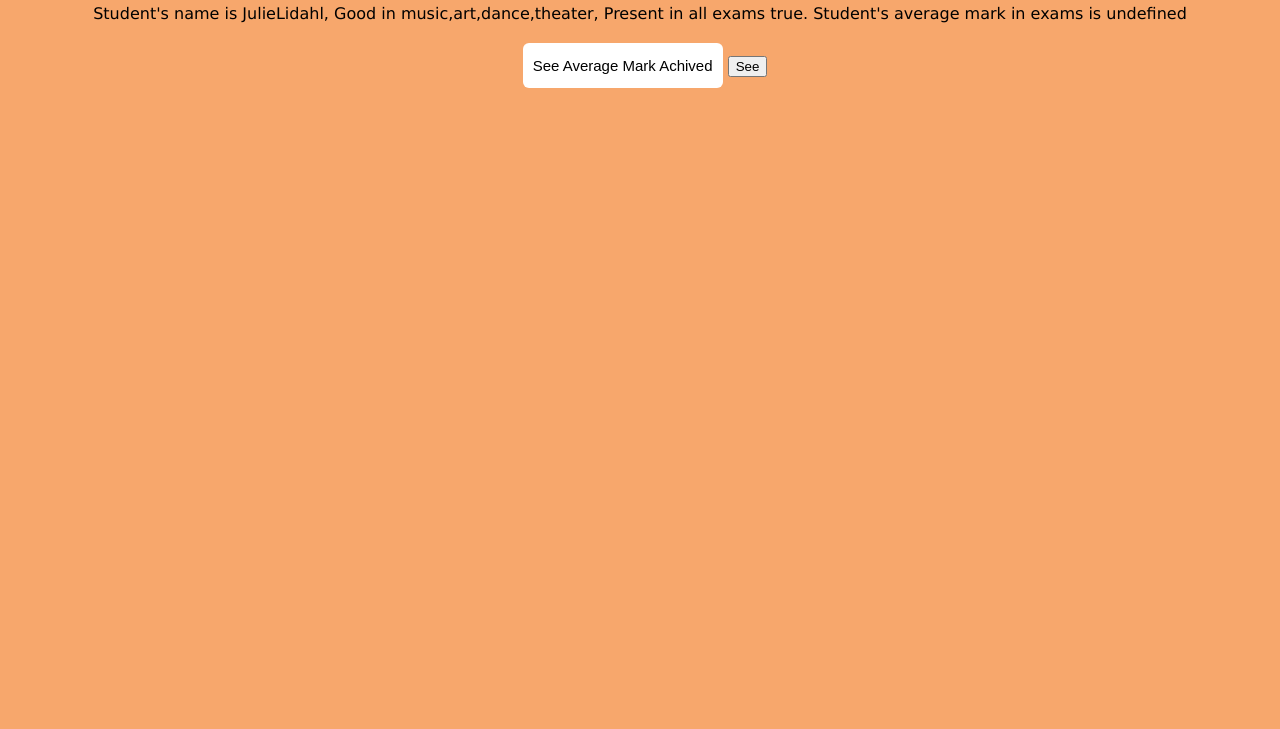
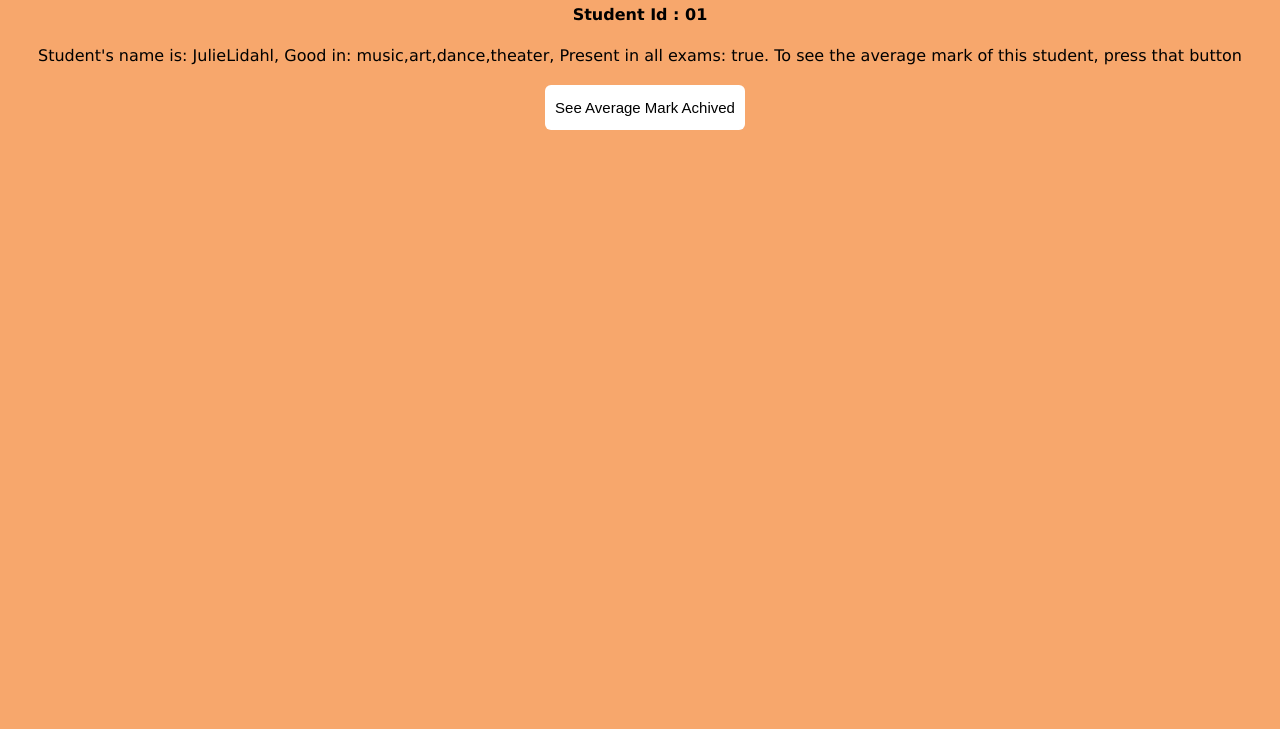
Before and after one commit to tahsinrukaiya/Programming-Foundation, a plain HTML site: page index.html in a window 1280 px wide. Shown: the part 71-800 px from the top of the page. Drawn offline with Linux system fonts and the light colour scheme.

Commit message:
added new code

```diff
--- a/index.html
+++ b/index.html
@@ -9,11 +9,12 @@
 
 <body>
     <h1 id="Heading_1">Students Info</h1>
-    <script src=student.js></script>
+    <h4>Student Id : 01</h4>
+    <div id="student_info"></div>
     <button id="show_mark">See Average Mark Achived</button>
-    <button onclick="avgMark()">See</button>
-
+    <div id="avg"></div>
 
 </body>
+<script src=student.js></script>
 
 </html>
--- a/student.js
+++ b/student.js
@@ -3,14 +3,23 @@ const student = {
     lastName: "Lidahl",
     strengths: ["music", "art", "dance", "theater"],
     presence: true,
-    exams: function avgMark() {
+    exams: function () {
         var midterm = 95;
-        var final = 88;
+        var final = 70;
         var avg = (midterm + final) / 2;
         return avg;
     }
 }
 
-document.write("Student's name is " + student.firstName + student.lastName
-    + ", Good in " + student.strengths + ", Present in all exams " + student.presence
-    + ".  Student's average mark in exams is " + student.exams.avgMark);
+var student_innfo = document.getElementById("student_info");
+student_innfo.innerHTML = "Student's name is: " + student.firstName + student.lastName
+    + ", Good in: " + student.strengths + ", Present in all exams: " + student.presence
+    + ". To see the average mark of this student, press that button";
+
+var btn = document.getElementById("show_mark").addEventListener("click", displayAvg);
+
+function displayAvg() {
+    var average = document.getElementById("avg");
+    // average.innerHTML = student.exams();
+    alert("The average mark achieved by this student is " + student.exams());
+}
```
